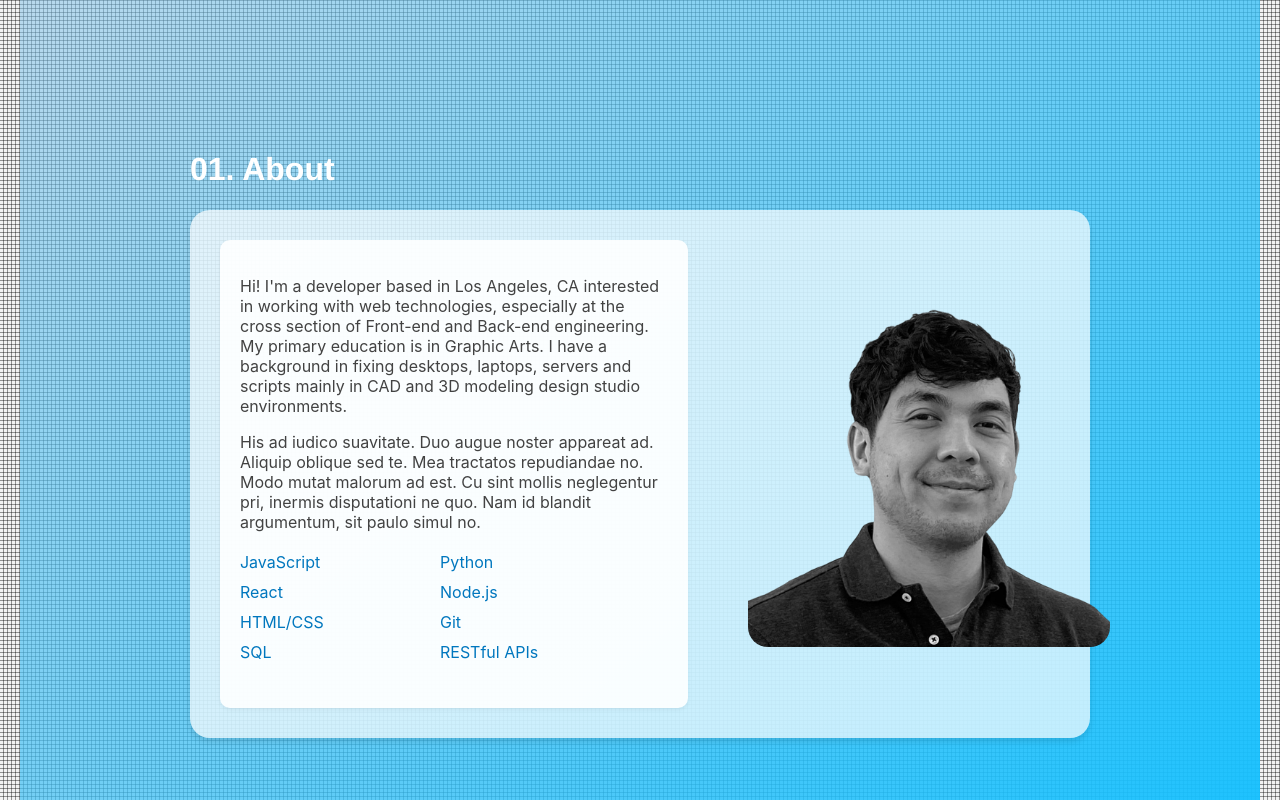
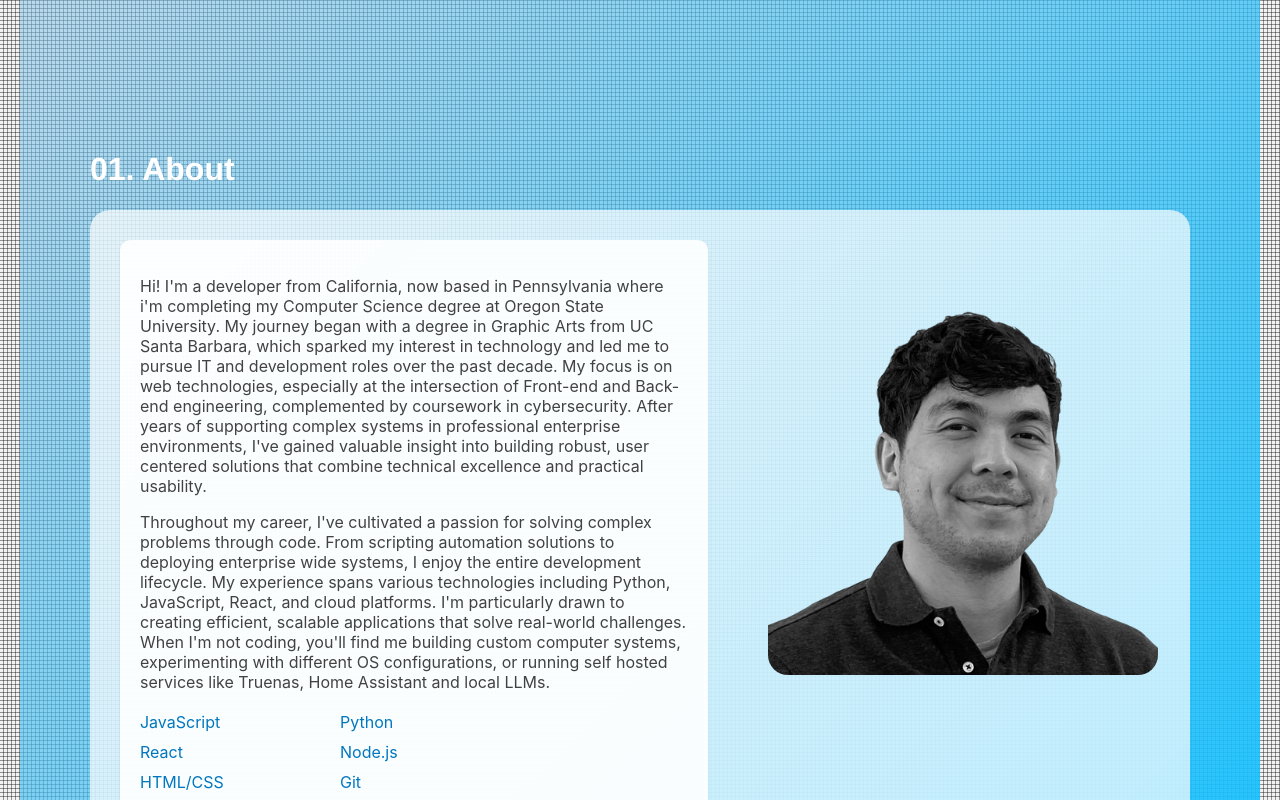
Before and after one commit to FlintSable/Portfolio-NextJS, a Next.js app: page / in a window 1280 px wide. Shown: the part 880-1680 px from the top of the page. Built offline with nearby package versions, Linux system fonts and the light colour scheme.

Commit message:
standardized section css

```diff
--- a/components/About/About.js
+++ b/components/About/About.js
@@ -6,8 +6,9 @@ import Image from "next/image";
 
 const aboutContent = {
   paragraphs: [
-    "Hi! I'm a developer based in Los Angeles, CA interested in working with web technologies, especially at the cross section of Front-end and Back-end engineering. My primary education is in Graphic Arts. I have a background in fixing desktops, laptops, servers and scripts mainly in CAD and 3D modeling design studio environments.",
-    "His ad iudico suavitate. Duo augue noster appareat ad. Aliquip oblique sed te. Mea tractatos repudiandae no. Modo mutat malorum ad est. Cu sint mollis neglegentur pri, inermis disputationi ne quo. Nam id blandit argumentum, sit paulo simul no."
+    "Hi! I'm a developer from California, now based in Pennsylvania where i'm completing my Computer Science degree at Oregon State University. My journey began with a degree in Graphic Arts from UC Santa Barbara, which sparked my interest in technology and led me to pursue IT and development roles over the past decade. My focus is on web technologies, especially at the intersection of Front-end and Back-end engineering, complemented by coursework in cybersecurity. After years of supporting complex systems in professional enterprise environments, I've gained valuable insight into building robust, user centered solutions that combine technical excellence and practical usability.",
+
+    "Throughout my career, I've cultivated a passion for solving complex problems through code. From scripting automation solutions to deploying enterprise wide systems, I enjoy the entire development lifecycle. My experience spans various technologies including Python, JavaScript, React, and cloud platforms. I'm particularly drawn to creating efficient, scalable applications that solve real-world challenges. When I'm not coding, you'll find me building custom computer systems, experimenting with different OS configurations, or running self hosted services like Truenas, Home Assistant and local LLMs.",
   ],
   skills: [
     "JavaScript",
@@ -17,14 +18,14 @@ const aboutContent = {
     "HTML/CSS",
     "Git",
     "SQL",
-    "RESTful APIs"
-  ]
+    "RESTful APIs",
+  ],
 };
-
 
 const About = () => {
   return (
-    <div id="section-about" className={styles["main-about"]}>
+    // <div id="section-about" className={styles["main-about"]}>
+    <div className={styles["main-about"]}>
       <div className={styles["section-interior"]}>
         <h1 className={styles["section-h1"]}>01. About</h1>
         <div className={styles["layout-about"]}>
@@ -57,4 +58,4 @@ const About = () => {
   );
 };
 
-export default About
+export default About;
--- a/components/About/About.module.css
+++ b/components/About/About.module.css
@@ -1,37 +1,38 @@
-/* About.module.css */
-
 .main-about {
     /* layout */
     grid-area: about / about / about / about;
+    display: flex;
+    flex-direction: column;
+    justify-content: center;
 
     /* box model */
-    width: 100%;
     max-width: 100vw;
     margin: 0px;
     padding: 200px 0px;
+    box-sizing: border-box;
 
     /* visual */
     background: linear-gradient(
-      to right bottom,
-      rgba(140, 194, 230, 0.5),
-      rgb(18, 192, 255)
+        to right bottom,
+        rgba(140, 194, 230, 0.5),
+        rgb(18, 192, 255)
     );
 
     /* typeography */
     text-rendering: optimizelegibility;
 
     /* misc */
-    overflow-x: hidden;
-    box-sizing: border-box;
-
+    /* overflow-x: hidden; */
 }
 
-.section-interior{
+.section-interior {
+    /* box model */
+    /* width: 100%; */
     margin: 0px auto;
-    max-width: 900px;
-    position:relative;
+    /* max-width: 900px; */
+    /* position: 0 15px; */
+    position: relative;
 }
-
 
 .layout-about {
     /* layout */
@@ -49,7 +50,7 @@
 
     /* misc */
     box-sizing: border-box;
-    box-shadow: 0 4px 6px rgba(0, 0, 0, 0.1);
+    /* box-shadow: 0 4px 6px rgba(0, 0, 0, 0.1); */
 }
 
 .textbox-about {
@@ -60,17 +61,25 @@
     /* typography */
     font-size: var(--fs-400);
     line-height: 1.25;
-    font-family: Calibre, "San Francisco", "SF Pro Text", -apple-system, system-ui,
-      BlinkMacSystemFont, Roboto, "Helvetica Neue", "Segoe UI", Arial, sans-serif;
+    font-family:
+        Calibre,
+        "San Francisco",
+        "SF Pro Text",
+        -apple-system,
+        system-ui,
+        BlinkMacSystemFont,
+        Roboto,
+        "Helvetica Neue",
+        "Segoe UI",
+        Arial,
+        sans-serif;
 
     /* visual */
     color: rgb(66, 66, 66);
     background-color: rgba(255, 255, 255, 0.9);
     border-radius: 10px;
     box-shadow: 0 2px 4px rgba(0, 0, 0, 0.05);
-
 }
-
 
 .ul-about {
     /* layout */
@@ -84,7 +93,6 @@
     /* misc */
     list-style: none;
     overflow: hidden;
-
 }
 
 .ul-about li {
@@ -100,7 +108,6 @@
 
     /* visual */
     filter: grayscale(100%);
-
 }
 
 .custom-img {
@@ -112,63 +119,63 @@
     filter: grayscale(100%);
 }
 
-.inline-img{
+.inline-img {
     display: none;
 }
 
 /* large desktop */
-@media (min-width: 1200px){
-    .section-about{
+@media (min-width: 1200px) {
+    .section-about {
         min-width: 1100px;
     }
 
-    .layout-about{
+    .layout-about {
         max-width: 1100px;
         gap: 60px;
     }
 
-    .textbox-about{
+    .textbox-about {
         max-width: 600px;
     }
 
-    .img-about{
+    .img-about {
         max-width: 400px;
     }
 }
 
 /* small desktop */
-@media(min-width: 768px) and (max-width: 991.98px){
-    .main-about{
+@media (min-width: 768px) and (max-width: 991.98px) {
+    .main-about {
         padding: 100px 5%;
     }
 
-    .section-interior{
+    .section-interior {
         max-width: 960px;
     }
 
-    .layout-about{
+    .layout-about {
         max-width: 960px;
     }
 
-    .textbox-about{
+    .textbox-about {
         max-width: 520px;
     }
 }
 
 /* tablet */
 @media (min-width: 575.98px) and (max-width: 767.98px) {
-    .main-about{
+    .main-about {
         padding: 100px 5%;
     }
 
-    .layout-about{
+    .layout-about {
         grid-template-columns: 1fr;
         gap: 30px;
         padding: 20px;
         text-align: center;
     }
 
-    .textbox-about{
+    .textbox-about {
         max-width: 100%;
         padding: 0;
     }
@@ -179,7 +186,7 @@
         justify-content: center;
     }
 
-    .img-about{
+    .img-about {
         max-width: 100%;
         margin-right: 0;
         padding-right: 0;
@@ -192,24 +199,23 @@
 }
 
 /* phone */
-@media (max-width: 575.98px){
-    .main-about{
+@media (max-width: 575.98px) {
+    .main-about {
         padding: 40px 5% 20px;
     }
 
-    .section-interior{
+    .section-interior {
         padding-top: 0;
     }
 
-
-    .layout-about{
+    .layout-about {
         grid-template-columns: 1fr;
         gap: 20px;
         padding: 20px 5%;
         text-align: left;
     }
 
-    .textbox-about{
+    .textbox-about {
         padding: 15px;
     }
 
@@ -235,7 +241,7 @@
         justify-content: start;
     }
 
-    .img-about{
+    .img-about {
         display: none;
     }
 }
--- a/components/Experience/Experience.module.css
+++ b/components/Experience/Experience.module.css
@@ -1,28 +1,33 @@
 .main-experience {
+    /* layout  */
     grid-area: experience / experience / experience / experience;
-    /* width: 100%; */
+    display: flex;
+    flex-direction: column;
+    justify-content: center;
+
+    /* box model */
     max-width: 100vw;
-    /* min-height: 100vh; */
     margin: 0px;
     padding: 200px 0px;
+
+    /* visual */
     background: linear-gradient(
         to right bottom,
         rgba(140, 194, 230, 0.5),
         rgb(18, 192, 255)
     );
+
+    /* typeography */
     text-rendering: optimizelegibility;
-    /* overflow-x: hidden; */
+
+    /* misc */
     box-sizing: border-box;
-    display: flex;
-    flex-direction: column;
-    justify-content: center;
 }
 
-
-.section-interior{
+.section-interior {
     margin: 0px auto;
+    position: relative;
     /* max-width: 900px; */
-    position: relative;
     /* width: 100%; */
 }
 
@@ -33,14 +38,24 @@
     max-width: 900px;
     padding: 30px;
     border-radius: 20px;
-    background-color: hsla(0, 0%, 100%, 0.8);  /* Increased opacity for better contrast */
+    background-color: hsla(
+        0,
+        0%,
+        100%,
+        0.8
+    ); /* Increased opacity for better contrast */
     box-sizing: border-box;
-    box-shadow: 0 4px 6px rgba(0, 0, 0, 0.1);  /* Added subtle shadow for depth */
+    box-shadow: 0 4px 6px rgba(0, 0, 0, 0.1); /* Added subtle shadow for depth */
 }
 
 .experience-item {
     padding: 20px;
-    background-color: rgba(255, 255, 255, 0.9);  /* White background for each item */
+    background-color: rgba(
+        255,
+        255,
+        255,
+        0.9
+    ); /* White background for each item */
     border-radius: 10px;
     box-shadow: 0 2px 4px rgba(0, 0, 0, 0.05);
 }
@@ -69,7 +84,7 @@
 
 .experience-role-company {
     font-size: 1.1em;
-    color: #0077be;  /* Blue color for role and company */
+    color: #0077be; /* Blue color for role and company */
     margin-bottom: 10px;
 }
 
@@ -80,11 +95,11 @@
     margin: 0;
 }
 
-.experience-description li{
+.experience-description li {
     margin-bottom: 10px;
 }
 
-/* Large Desktop */
+/* large desktop */
 @media (min-width: 1200px) {
     .section-interior {
         max-width: 1100px;
@@ -96,7 +111,6 @@
 
 /* Small Desktop */
 @media (min-width: 992px) and (max-width: 1199px) {
-
     .layout-experience {
         max-width: 900px;
     }
@@ -123,10 +137,10 @@
     .experience-item {
         padding: 15px;
     }
-    .experience-title{
+    .experience-title {
         font-size: 1.2em;
     }
-    .experience-company{
+    .experience-company {
         font-size: 1.1em;
     }
 }
--- a/components/Projects/Projects.module.css
+++ b/components/Projects/Projects.module.css
@@ -1,14 +1,19 @@
 .main-projects {
     grid-area: projects / projects / projects / projects;
-    width: 100%;
+    display: flex;
+    flex-direction: column;
+    justify-content: center;
+
     max-width: 100vw;
     margin: 0px;
     padding: 200px 0px;
+
     background: linear-gradient(
-      to right bottom,
-      rgba(140, 194, 230, 0.5),
-      rgb(18, 192, 255)
+        to right bottom,
+        rgba(140, 194, 230, 0.5),
+        rgb(18, 192, 255)
     );
+
     text-rendering: optimizelegibility;
     overflow-x: hidden;
     box-sizing: border-box;
@@ -16,7 +21,7 @@
 
 .section-interior {
     margin: 0px auto;
-    max-width: 900px;
+    /* max-width: 900px; */
     position: relative;
 }
 
@@ -80,8 +85,18 @@
     background-color: #005fa3;
 }
 
-/* Media Queries */
-@media (max-width: 768px) {
+/* large desktop */
+@media (min-width: 1200px) {
+    .section-interior {
+        max-width: 1100px;
+    }
+    .layout-projects {
+        max-width: 1100px;
+    }
+}
+
+/* Phone */
+@media (max-width: 767px) {
     .main-projects {
         padding: 100px 5%;
     }
--- a/styles/globals.css
+++ b/styles/globals.css
@@ -28,16 +28,30 @@ img {
     height: auto;
 }
 
+/*
+.container {
+    /* box model
+    width: 100%;
+    max-width: 900px;
+    margin: 0 auto;
+    padding: 0 20px;
+    box-sizing: boarder-box;
+}
+*/
+
+/*
+.section-interior {
+    margin: 0px auto;
+    max-width: 900px;
+}
+*/
+
 .section-h1 {
     text-transform: uppercase;
     font:
         bold var(--fs-l) Roboto,
         sans-serif;
-}
-
-.section-interior {
-    margin: 0px auto;
-    max-width: 900px;
+    margin: 0 0 5px 0;
 }
 
 html {
```
Also changed, not shown: components/Projects/Projects.js (+33 -19 lines), styles/Exp.module.css (deleted).
